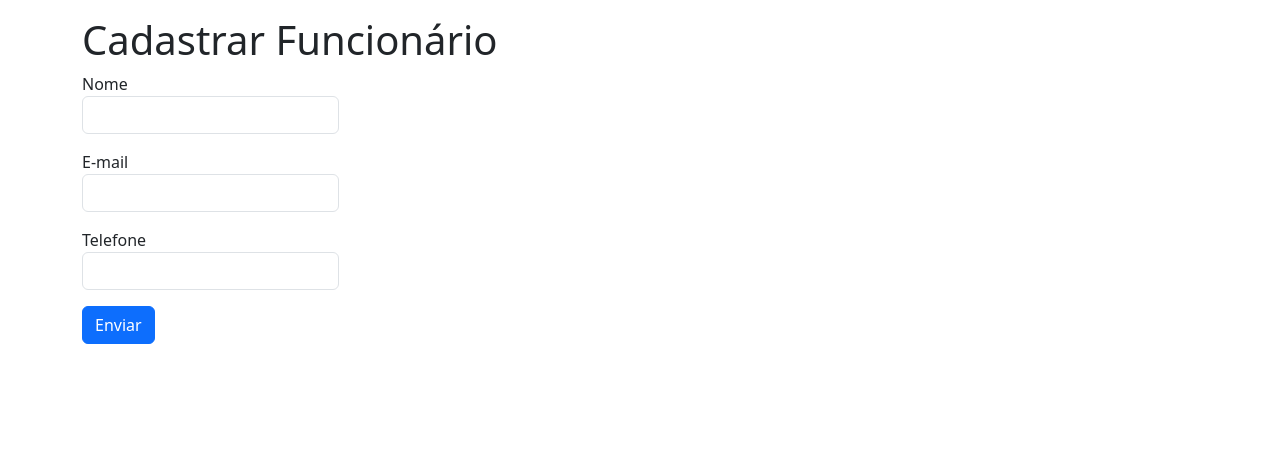
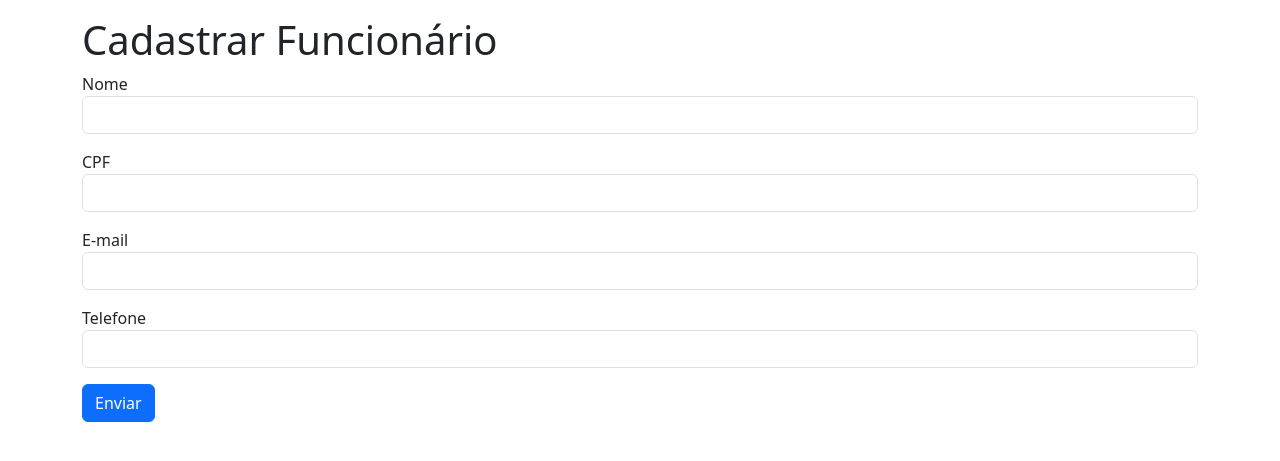
Before and after one commit to DaviMoraisdev/Projeto-Concessionaria-em-PHP, a PHP site: page /?page=cadastrar-funcionario in a window 1280 px wide. Shown: the part 56-517 px from the top of the page. Run offline with PHP 8.4, Linux system fonts and the light colour scheme.

Commit message:
Correção de erros!

```diff
--- a/projeto-concessionaria-main/cadastrar-cliente.php
+++ b/projeto-concessionaria-main/cadastrar-cliente.php
@@ -15,7 +15,7 @@
 	</div>
 	<div class="mb-3">
 		<label>Telefone</label>
-		<input type="text" name="fone_cliente" class="form-control">
+		<input type="text" name="telefone_cliente" class="form-control">
 	</div>
     <div class="mb-3">
 		<label>Data de Nascimento</label>
--- a/projeto-concessionaria-main/cadastrar-funcionario.php
+++ b/projeto-concessionaria-main/cadastrar-funcionario.php
@@ -1,22 +1,31 @@
 <h1>Cadastrar Funcionário</h1>
 <form action="?page=salvar-funcionario" method="POST">
-	<input type="hidden" name="acao" values="cadastrar">
+
+    <!-- CORREÇÃO: trocado 'values' por 'value' -->
+	<input type="hidden" name="acao" value="cadastrar">
+
 	<div class="mb-3">
-		<label>Nome
-			<input type="text" name="nome_funcionario" class="form-control">
-		</label>
+		<label for="nome_funcionario">Nome</label>
+		<input type="text" name="nome_funcionario" id="nome_funcionario" class="form-control" required>
 	</div>
+
+    <!-- CAMPO CPF ADICIONADO -->
+    <div class="mb-3">
+		<label for="cpf_funcionario">CPF</label>
+		<input type="text" name="cpf_funcionario" id="cpf_funcionario" class="form-control" required>
+	</div>
+
 	<div class="mb-3">
-		<label>E-mail
-			<input type="email" name="email_funcionario" class="form-control">
-		</label>
+		<label for="email_funcionario">E-mail</label>
+		<input type="email" name="email_funcionario" id="email_funcionario" class="form-control" required>
 	</div>
+
 	<div class="mb-3">
-		<label>Telefone
-			<input type="text" name="telefone_funcionario" class="form-control">
-		</label>
+		<label for="telefone_funcionario">Telefone</label>
+		<input type="text" name="telefone_funcionario" id="telefone_funcionario" class="form-control">
 	</div>
-	<div>
+
+	<div class="mb-3">
 		<button type="submit" class="btn btn-primary">Enviar</button>
 	</div>
 </form>
--- a/projeto-concessionaria-main/editar-cliente.php
+++ b/projeto-concessionaria-main/editar-cliente.php
@@ -23,7 +23,7 @@
 	</div>
 	<div class="mb-3">
 		<label>Telefone</label>
-		<input type="text" name="fone_cliente" value="<?php print $row->fone_cliente; ?>" class="form-control">
+		<input type="text" name="telefone_cliente" value="<?php print $row->fone_cliente; ?>" class="form-control">
 	</div>
     <div class="mb-3">
 		<label>Data de Nascimento</label>
--- a/projeto-concessionaria-main/listar-cliente.php
+++ b/projeto-concessionaria-main/listar-cliente.php
@@ -24,7 +24,8 @@
             print "<td>" . $row->nome_cliente . "</td>";
             print "<td>" . $row->cpf_cliente . "</td>";
             print "<td>" . $row->email_cliente . "</td>";
-            print "<td>" . $row->fone_cliente . "</td>";
+            // Corrigido aqui para ler a coluna correta do banco
+            print "<td>" . $row->telefone_cliente . "</td>";
             print "<td>" . $row->data_nasc_cliente . "</td>";
             print "<td>
                         <button onclick=\"location.href='?page=editar-cliente&id=".$row->id_cliente."';\" class='btn btn-success'>Editar</button>
```
Also changed, not shown: projeto-concessionaria-main/cadastrar-modelo.php (+15 -8 lines), projeto-concessionaria-main/editar-marca.php (+22 -10 lines), projeto-concessionaria-main/listar-funcionario.php (+8 -3 lines), projeto-concessionaria-main/salvar-cliente.php (+7 -5 lines).
